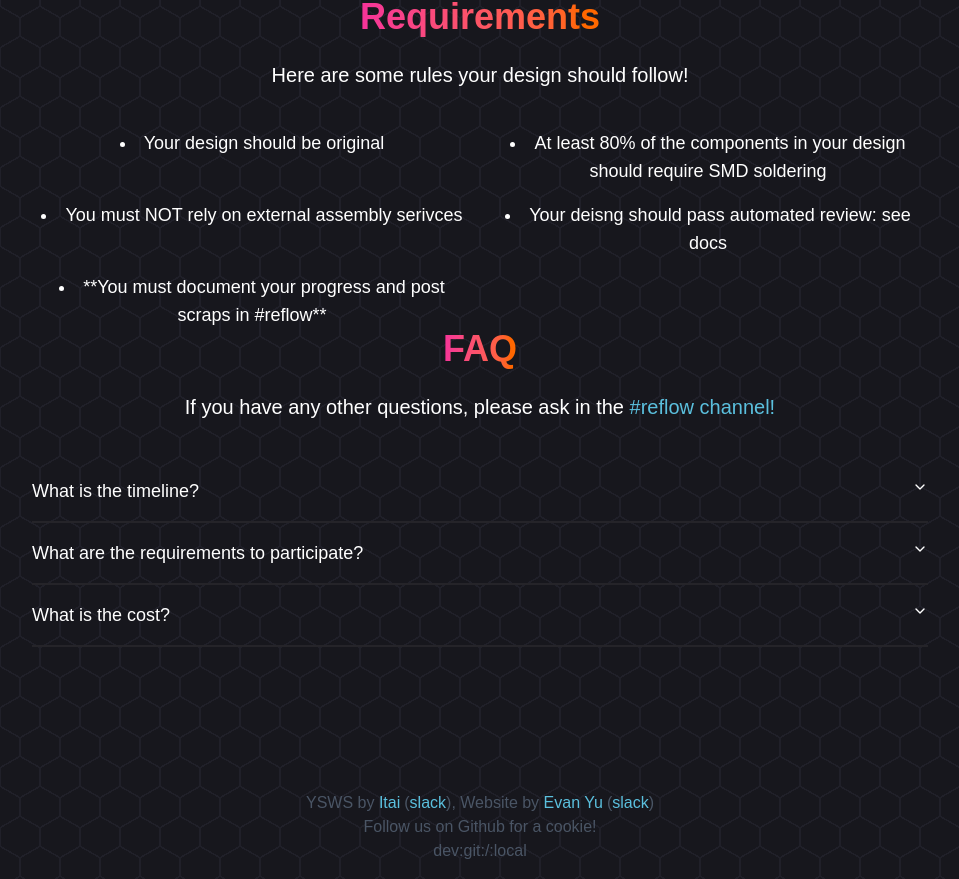
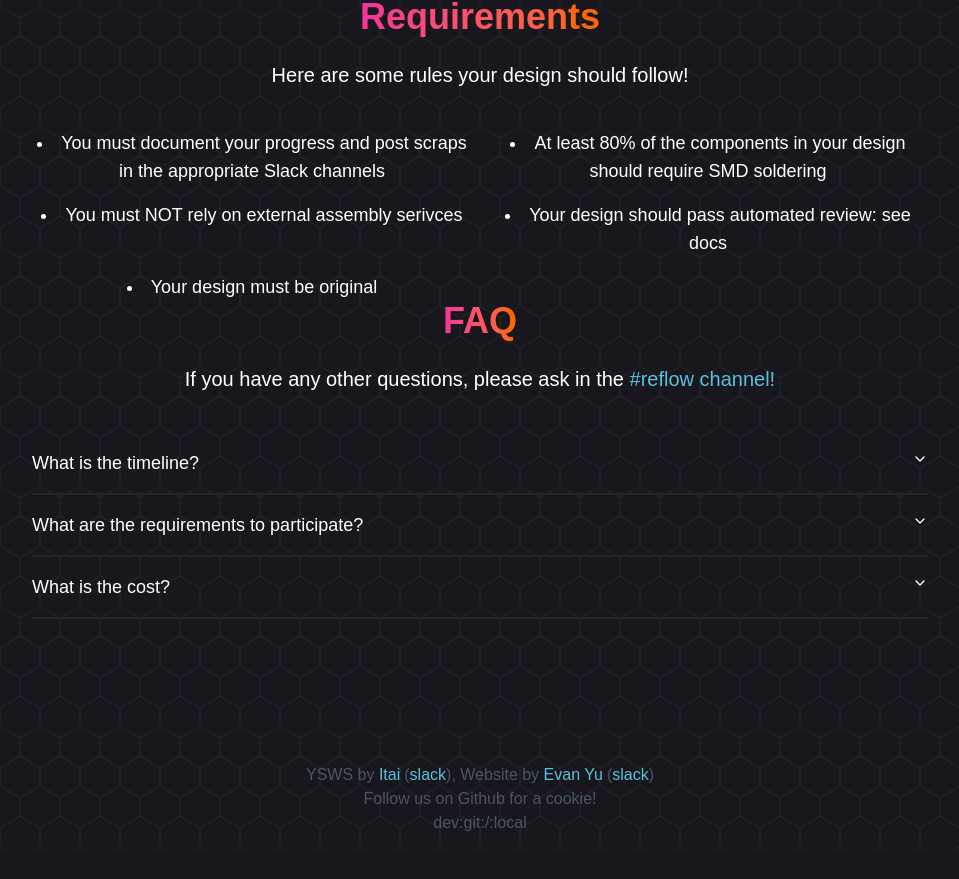
Before and after one commit to pmnlla/reflow-web, a Next.js app: page / in a window 1280 px wide. Shown: the part 1353-2232 px from the top of the page, without its empty margins (160-1119 px from the left). After the commit the page ends 2204 px from the top, so only its background shows below. Built offline with nearby package versions, Linux system fonts and the light colour scheme; a web font is replaced by a local one.

Commit message:
Update page.tsx

```diff
--- a/src/app/(public)/page.tsx
+++ b/src/app/(public)/page.tsx
@@ -47,11 +47,11 @@ const faq = [
   }
 ]
 const rules = [
-  "Your design should be original",
+  "You must document your progress and post scraps in the appropriate Slack channels",
   "At least 80% of the components in your design should require SMD soldering",
   "You must NOT rely on external assembly serivces",
-  "Your deisng should pass automated review: see docs",
-  "**You must document your progress and post scraps in #reflow**",
+  "Your design should pass automated review: see docs",
+  "Your design must be original",
 ]
 export default function Home() {
   return (
```
